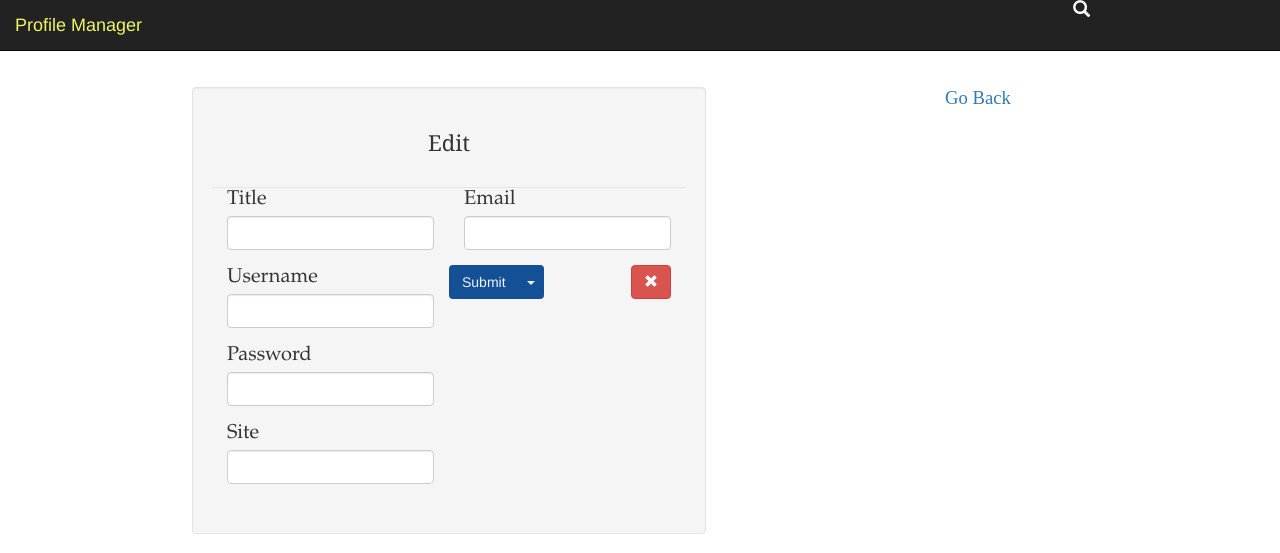
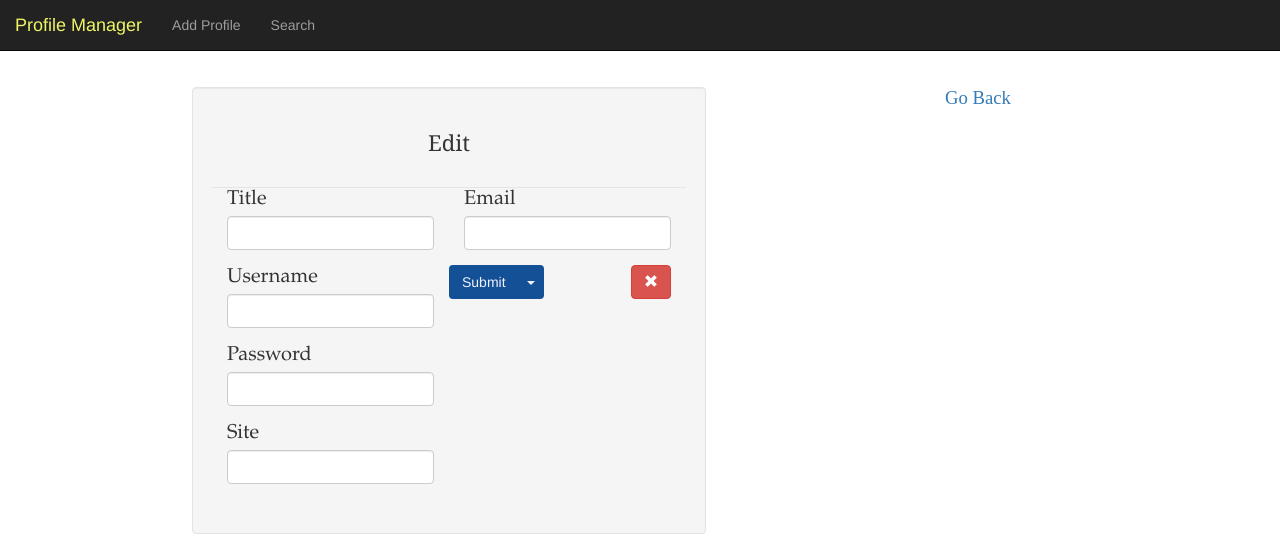
Before and after one commit to quauab/PersistantProfileManager, a Node server app: template views/profile.ejs in a window 1280 px wide. Shown: the top 553 px of the page. Run offline with Node 20, Linux system fonts and the light colour scheme; the template is opened without the code that fills it, so the values that code supplies are empty.

Commit message:
Changed search icon to text

```diff
--- a/public/css/style.css
+++ b/public/css/style.css
@@ -157,24 +157,8 @@ a {
     font:bold 11pt garamond;
 }
 
-#searchLink {
-    /* border:solid 1pt white; */
-    height:2vh;
-    padding:0;
-    margin:0;
-    /* position:absolute;left:auto;right:auto; */
-}
-
-#searchLink>span {
-    /* border:solid 1pt yellow; */
-    padding:0;
-    margin:0;
-    color:white;
-    font-size:17px;
-}
-
-#searchLink>span :hover{
-    color:green;
+#searcher {
+    margin:10px;
 }
 
 #resultPage {
--- a/views/profile.ejs
+++ b/views/profile.ejs
@@ -14,19 +14,26 @@
 				<div class="navbar-header">
 					<span class="navbar-brand text topHeader" id="navbarheadertop">Profile Manager</span>
 				</div>
+                <ul class="nav navbar-nav profileAdder">
+                    <li>
+                        <a data-toggle="modal" href="#formModalProfile">
+                            Add Profile
+                        </a>
+                    </li>
+                    <li role="presentation">
+                        <a data-toggle="collapse" href="#searcher">
+                            Search
+                        </a>
+                    </li>
+                </ul>
 				<ul class="nav navbar-nav pull-right">
 					<li role="presentation">
-                        <div class="searchDiv container-flex">
-                            <a id="searchLink" data-toggle="collapse" href="#searcher">
-                                <span class="glyphicon glyphicon-search" aria-hidden="true"></span>
-                            </a>
                         <div id="searcher" class="panel-collapse collapse">
                             <form class="form inline-horizontal searchForm" method="POST" action="/search">
                                 <div class="form-group">
                                     <input class="form-control" type="text" name="keyword" placeholder="Enter Search Term" required />
                                 </div>
                             </form>
-                            </div>
                         </div>
                     </li>
 				</ul>
```
Also changed, not shown: views/index.ejs (+5 -5 lines), views/searched.ejs (+12 -5 lines). Lines whose indentation alone changed are shown as unchanged.
